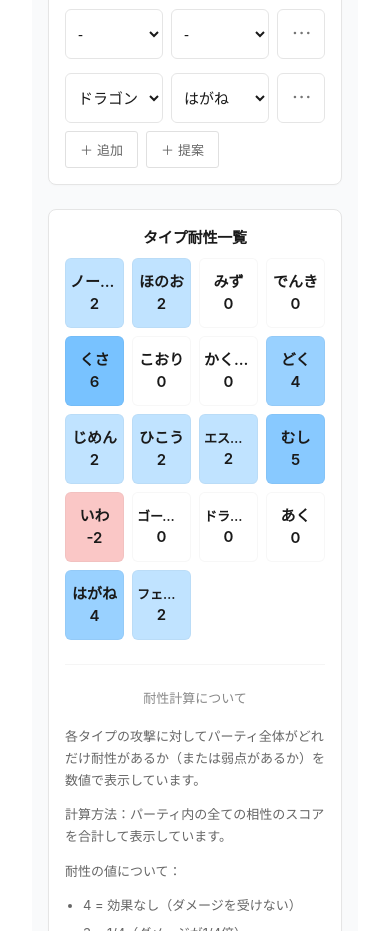
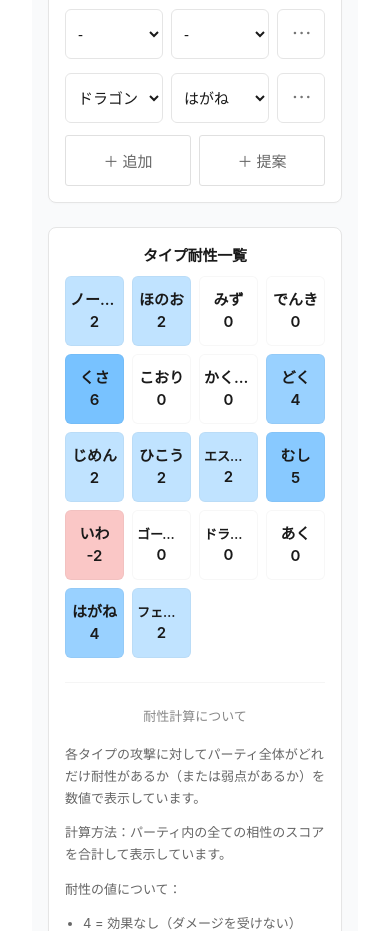
Before and after one commit to masayoshixxx/pokemon-party-weakness-checker, a Next.js app: page /test in a window 390 px wide. Shown: the part 2000-2931 px from the top of the page. Built offline with nearby package versions, Linux system fonts and the light colour scheme.

Commit message:
UI改善: スマホ画面のボタンサイズ拡大、PC画面のプルダウンサイズ調整

```diff
--- a/app/globals.css
+++ b/app/globals.css
@@ -345,8 +345,9 @@ html.dark .section-title {
   }
 
   .pokemon-type-select {
-    font-size: 1.125rem;
-    padding: 0.75rem 0.75rem;
+    font-size: 1.1875rem;
+    padding: 0.875rem 1rem;
+    min-width: 140px;
   }
 
   .add-button,
@@ -897,6 +898,19 @@ html.dark .explanation-list {
     min-height: 48px;
   }
 
+  .button-group {
+    margin-top: 0.75rem;
+    gap: 0.5rem;
+  }
+
+  .add-button,
+  .suggest-button {
+    flex: 1;
+    min-height: 48px;
+    padding: 0.875rem 1rem;
+    font-size: 0.9375rem;
+  }
+
   .remove-button,
   .suggest-member-button,
   .search-member-button {
```
